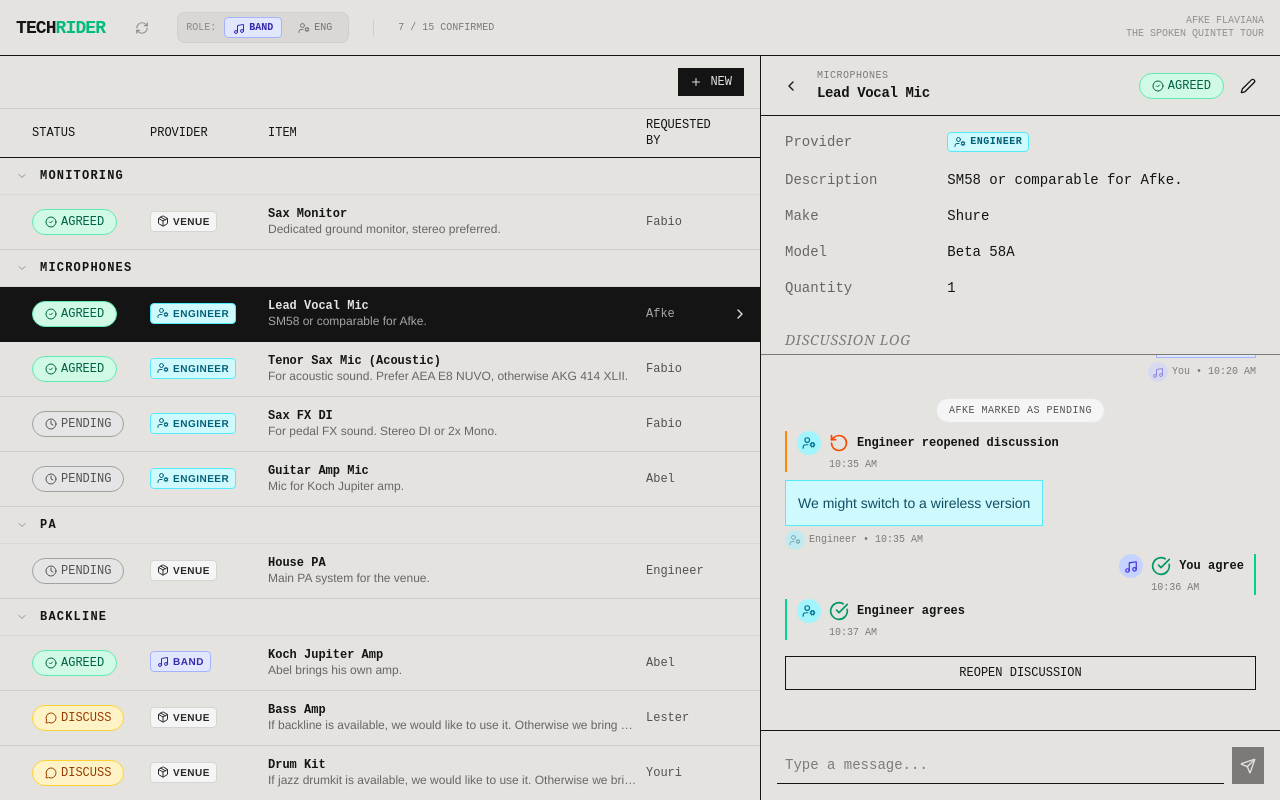
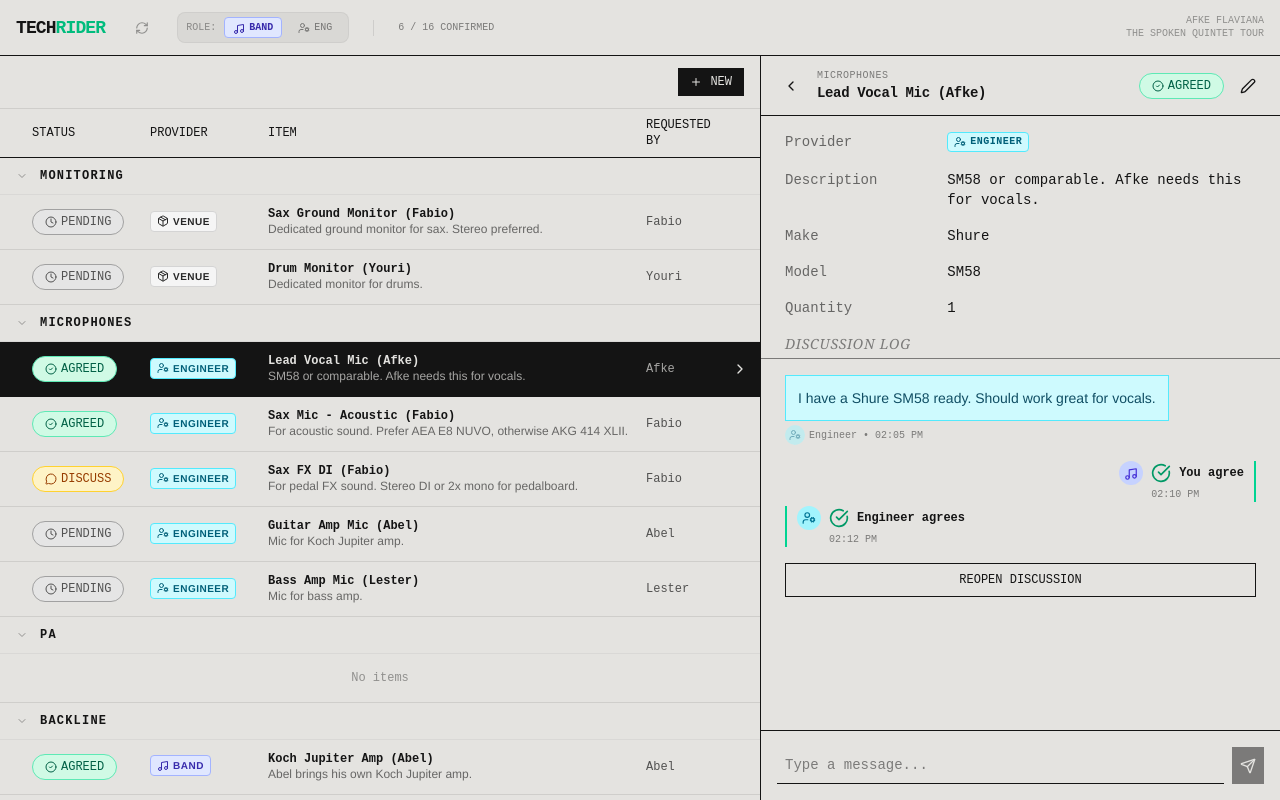
Before and after one commit to rikdewit/Miked-Briefing-System, a React (Vite) app: page / in a window 1280 px wide. Built offline with nearby package versions, Linux system fonts and the light colour scheme.

Commit message:
Updated mock data

```diff
--- a/src/types.ts
+++ b/src/types.ts
@@ -85,65 +85,65 @@ export const MOCK_GLOBAL_MESSAGES: ChatMessage[] = [
     id: 'g1',
     author: 'Afke',
     role: 'BAND',
-    text: 'Hi! Will there be a green room available for before the show?',
-    timestamp: '2023-10-26T09:28:00Z',
+    text: 'Hi! Sending the brief for Afke Flaviana: The Spoken Quintet tour. Let me know if you have questions about our setup.',
+    timestamp: '2025-03-01T14:00:00Z',
   },
   {
     id: 'g2',
     author: 'Engineer',
     role: 'ENGINEER',
-    text: "Yes, there's a small room backstage. I'll add hospitality items to the brief.",
-    timestamp: '2023-10-26T09:33:00Z',
+    text: 'Thanks for the details! I have most of the mics we need. Just checking on the jazz drumkit availability for Youri.',
+    timestamp: '2025-03-01T14:15:00Z',
   },
   {
     id: 'g3',
     author: 'System',
     role: 'BAND',
     text: '',
-    timestamp: '2023-10-26T10:00:00Z',
+    timestamp: '2025-03-01T14:30:00Z',
     isSystemUpdate: true,
-    itemId: '7',
-    itemTitle: 'Bass Amp',
+    itemId: '5',
+    itemTitle: 'Jazz Drumkit',
     itemCategory: 'BACKLINE',
     updateType: 'STATUS_CHANGE',
     itemSnapshot: { previousStatus: 'PENDING', newStatus: 'DISCUSSING' },
   },
   {
     id: 'g4',
-    author: 'Lester',
+    author: 'Youri',
     role: 'BAND',
-    text: 'Just flagged the bass amp — hoping the venue has something decent.',
-    timestamp: '2023-10-26T10:01:00Z',
+    text: 'We prefer the house kit if available to save travel space. Otherwise we bring our own.',
+    timestamp: '2025-03-01T14:32:00Z',
   },
   {
     id: 'g5',
     author: 'System',
-    role: 'ENGINEER',
+    role: 'BAND',
     text: '',
-    timestamp: '2023-10-26T10:16:00Z',
+    timestamp: '2025-03-01T14:50:00Z',
     isSystemUpdate: true,
-    itemId: '4',
-    itemTitle: 'Sax Monitor',
-    itemCategory: 'MONITORING',
+    itemId: '9',
+    itemTitle: 'Sax FX DI',
+    itemCategory: 'MICROPHONES',
     updateType: 'STATUS_CHANGE',
     itemSnapshot: { previousStatus: 'PENDING', newStatus: 'DISCUSSING' },
   },
   {
     id: 'g6',
-    author: 'Engineer',
-    role: 'ENGINEER',
-    text: 'Heads up — I can only do mono monitors tonight. Should be fine for sax.',
-    timestamp: '2023-10-26T10:17:00Z',
+    author: 'Fabio',
+    role: 'BAND',
+    text: 'For the FX pedal, stereo is preferred but 2x mono works too if thats easier to set up.',
+    timestamp: '2025-03-01T14:52:00Z',
   },
 ];
 
 export const MOCK_ITEMS: BriefItem[] = [
-  // Afke (Vocals) - Example with reopen and mutual agreement
+  // Afke (Vocals)
   {
     id: '1',
     category: 'MICROPHONES',
-    title: 'Lead Vocal Mic',
-    description: 'SM58 or comparable for Afke.',
+    title: 'Lead Vocal Mic (Afke)',
+    description: 'SM58 or comparable. Afke needs this for vocals.',
     provider: 'ENGINEER',
     status: 'AGREED',
     requestedBy: 'Afke',
@@ -154,62 +154,35 @@ export const MOCK_ITEMS: BriefItem[] = [
         id: 'c-vocal-1',
         author: 'Engineer',
         role: 'ENGINEER',
-        text: 'changed specs to Shure Beta 58A',
-        timestamp: '2023-10-26T10:15:00Z',
-        type: 'ITEM_REVISION',
-        previousData: { specs: { make: 'Shure', model: 'SM58', quantity: 1 } },
-        newData: { specs: { make: 'Shure', model: 'Beta 58A', quantity: 1 } }
+        text: 'I have a Shure SM58 ready. Should work great for vocals.',
+        timestamp: '2025-03-01T14:05:00Z',
+        type: 'TEXT'
       },
       {
         id: 'c-vocal-2',
         author: 'Afke',
         role: 'BAND',
-        text: 'even better!',
-        timestamp: '2023-10-26T10:20:00Z',
-        type: 'TEXT'
+        text: '',
+        timestamp: '2025-03-01T14:10:00Z',
+        isCurrentSpecAgreement: true
       },
       {
         id: 'c-vocal-3',
-        author: 'Afke',
-        role: 'BAND',
-        text: 'agreed — waiting for Engineer confirmation',
-        timestamp: '2023-10-26T10:21:00Z',
-        type: 'STATUS_CHANGE',
-        newStatus: 'PENDING',
-        waitingFor: 'ENGINEER'
-      },
-      {
-        id: 'c-vocal-4',
-        author: 'Engineer',
-        role: 'ENGINEER',
-        text: 'We might switch to a wireless version',
-        timestamp: '2023-10-26T10:35:00Z',
-        isReopenExplanation: true
-      },
-      {
-        id: 'c-vocal-5',
-        author: 'Afke',
-        role: 'BAND',
-        text: '',
-        timestamp: '2023-10-26T10:36:00Z',
-        isCurrentSpecAgreement: true
-      },
-      {
-        id: 'c-vocal-6',
         author: 'Engineer',
         role: 'ENGINEER',
         text: '',
-        timestamp: '2023-10-26T10:37:00Z',
+        timestamp: '2025-03-01T14:12:00Z',
         isCurrentSpecAgreement: true
       }
     ],
-    specs: { make: 'Shure', model: 'Beta 58A', quantity: 1 }
+    specs: { make: 'Shure', model: 'SM58', quantity: 1 }
   },
-  // Fabio (Sax)
+
+  // Fabio (Tenor Sax) - Acoustic Mic
   {
     id: '2',
     category: 'MICROPHONES',
-    title: 'Tenor Sax Mic (Acoustic)',
+    title: 'Sax Mic - Acoustic (Fabio)',
     description: 'For acoustic sound. Prefer AEA E8 NUVO, otherwise AKG 414 XLII.',
     provider: 'ENGINEER',
     status: 'AGREED',
@@ -218,122 +191,145 @@ export const MOCK_ITEMS: BriefItem[] = [
     assignedTo: 'Engineer',
     comments: [
       {
-        id: 'c-sax-2-1',
+        id: 'c-sax-1',
         author: 'Engineer',
         role: 'ENGINEER',
-        text: 'proposed a change:\nSpecs updated',
-        timestamp: '2023-10-26T10:10:00Z',
-        type: 'ITEM_REVISION',
-        previousData: { specs: { make: 'AEA', model: 'E8', quantity: 1 } },
-        newData: { specs: { make: 'AEA', model: 'E8 NUVO', quantity: 1 } }
-      },
-      {
-        id: 'c-sax-2-2',
-        author: 'Fabio',
-        role: 'BAND',
-        text: 'perfect upgrade!',
-        timestamp: '2023-10-26T10:11:00Z',
+        text: 'I have the AEA E8 NUVO available. Perfect choice for tenor sax.',
+        timestamp: '2025-03-01T14:08:00Z',
         type: 'TEXT'
       },
       {
-        id: 'c-sax-2-3',
+        id: 'c-sax-2',
+        author: 'Fabio',
+        role: 'BAND',
+        text: "Excellent! That's exactly what we need.",
+        timestamp: '2025-03-01T14:10:00Z',
+        type: 'TEXT'
+      },
+      {
+        id: 'c-sax-3',
         author: 'Fabio',
         role: 'BAND',
         text: '',
-        timestamp: '2023-10-26T10:12:00Z',
+        timestamp: '2025-03-01T14:11:00Z',
         isCurrentSpecAgreement: true
       },
       {
-        id: 'c-sax-2-4',
+        id: 'c-sax-4',
         author: 'Engineer',
         role: 'ENGINEER',
         text: '',
-        timestamp: '2023-10-26T10:13:00Z',
+        timestamp: '2025-03-01T14:13:00Z',
         isCurrentSpecAgreement: true
       }
     ],
     specs: { make: 'AEA', model: 'E8 NUVO', quantity: 1 }
   },
+
+  // Fabio (Tenor Sax) - FX DI
   {
     id: '3',
     category: 'MICROPHONES',
-    title: 'Sax FX DI',
-    description: 'For pedal FX sound. Stereo DI or 2x Mono.',
+    title: 'Sax FX DI (Fabio)',
+    description: 'For pedal FX sound. Stereo DI or 2x mono for pedalboard.',
     provider: 'ENGINEER',
+    status: 'DISCUSSING',
+    requestedBy: 'Fabio',
+    createdBy: 'BAND',
+    assignedTo: 'Engineer',
+    comments: [
+      {
+        id: 'c-fx-1',
+        author: 'Fabio',
+        role: 'BAND',
+        text: 'We need a DI for the FX pedal output. Stereo is preferred but 2x mono works too.',
+        timestamp: '2025-03-01T14:30:00Z',
+        type: 'TEXT'
+      },
+      {
+        id: 'c-fx-2',
+        author: 'Engineer',
+        role: 'ENGINEER',
+        text: 'I can do stereo DI. Will set that up for you.',
+        timestamp: '2025-03-01T14:45:00Z',
+        type: 'TEXT'
+      }
+    ],
+    specs: { quantity: 1, notes: 'Stereo DI for FX pedal' }
+  },
+
+  // Fabio (Tenor Sax) - Monitor
+  {
+    id: '4',
+    category: 'MONITORING',
+    title: 'Sax Ground Monitor (Fabio)',
+    description: 'Dedicated ground monitor for sax. Stereo preferred.',
+    provider: 'VENUE',
     status: 'PENDING',
     requestedBy: 'Fabio',
     createdBy: 'BAND',
     pendingConfirmationFrom: 'ENGINEER',
     assignedTo: 'Engineer',
-    comments: [],
-    specs: { quantity: 2, notes: 'Stereo DI' }
+    comments: [
+      {
+        id: 'c-mon-1',
+        author: 'Fabio',
+        role: 'BAND',
+        text: 'I really need a dedicated monitor to hear myself properly. Stereo is ideal.',
+        timestamp: '2025-03-01T14:25:00Z',
+        type: 'TEXT'
+      },
+      {
+        id: 'c-mon-2',
+        author: 'Fabio',
+        role: 'BAND',
+        text: 'agreed — waiting for Engineer confirmation',
+        timestamp: '2025-03-01T14:27:00Z',
+        type: 'STATUS_CHANGE',
+        newStatus: 'PENDING',
+        waitingFor: 'ENGINEER'
+      }
+    ],
+    specs: { quantity: 1, notes: 'Stereo wedge preferred' }
   },
+
+  // Abel (Guitar) - Amp
   {
-    id: '4',
-    category: 'MONITORING',
-    title: 'Sax Monitor',
-    description: 'Dedicated ground monitor, stereo preferred.',
-    provider: 'VENUE',
+    id: '5',
+    category: 'BACKLINE',
+    title: 'Koch Jupiter Amp (Abel)',
+    description: 'Abel brings his own Koch Jupiter amp.',
+    provider: 'BAND',
     status: 'AGREED',
-    requestedBy: 'Fabio',
+    requestedBy: 'Abel',
     createdBy: 'BAND',
     assignedTo: 'Engineer',
     comments: [
       {
-        id: 'c-sax-mon-1',
-        author: 'Engineer',
-        role: 'ENGINEER',
-        text: "I can't do stereo monitors, is mono okay?",
-        timestamp: '2023-10-26T10:30:00Z',
+        id: 'c-amp-1',
+        author: 'Abel',
+        role: 'BAND',
+        text: 'I bring my own Koch Jupiter. Just need to mic it up.',
+        timestamp: '2025-03-01T14:20:00Z',
         type: 'TEXT'
       },
       {
-        id: 'c-sax-mon-2',
-        author: 'Fabio',
-        role: 'BAND',
-        text: "That's fine.",
-        timestamp: '2023-10-26T10:35:00Z',
-        type: 'TEXT'
-      },
-      {
-        id: 'c-sax-mon-3',
-        author: 'Fabio',
-        role: 'BAND',
-        text: 'agreed — waiting for Engineer confirmation',
-        timestamp: '2023-10-26T10:36:00Z',
-        type: 'STATUS_CHANGE',
-        newStatus: 'PENDING',
-        waitingFor: 'ENGINEER'
-      },
-      {
-        id: 'c-sax-mon-4',
+        id: 'c-amp-2',
         author: 'Engineer',
         role: 'ENGINEER',
         text: '',
-        timestamp: '2023-10-26T10:37:00Z',
-        type: 'STATUS_CHANGE',
-        newStatus: 'AGREED'
+        timestamp: '2025-03-01T14:22:00Z',
+        isCurrentSpecAgreement: true
       }
     ],
-    specs: { quantity: 1, notes: 'Mono wedge' }
+    specs: { make: 'Koch', model: 'Jupiter', quantity: 1 }
   },
-  // Abel (Guitar)
-  {
-    id: '5',
-    category: 'POWER',
-    title: 'Guitar Power',
-    description: 'Power point for Pedalboard.',
-    provider: 'VENUE',
-    status: 'AGREED',
-    requestedBy: 'Abel',
-    assignedTo: 'Engineer',
-    comments: [],
-    specs: { quantity: 1 }
-  },
+
+  // Abel (Guitar) - Amp Mic
   {
     id: '6',
     category: 'MICROPHONES',
-    title: 'Guitar Amp Mic',
+    title: 'Guitar Amp Mic (Abel)',
     description: 'Mic for Koch Jupiter amp.',
     provider: 'ENGINEER',
     status: 'PENDING',
@@ -341,158 +337,221 @@ export const MOCK_ITEMS: BriefItem[] = [
     createdBy: 'BAND',
     pendingConfirmationFrom: 'ENGINEER',
     assignedTo: 'Engineer',
-    comments: [],
-    specs: { quantity: 1 }
+    comments: [
+      {
+        id: 'c-guitar-mic-1',
+        author: 'Engineer',
+        role: 'ENGINEER',
+        text: 'I will mic your amp with a Shure SM57. Standard setup for guitar.',
+        timestamp: '2025-03-01T14:23:00Z',
+        type: 'TEXT'
+      }
+    ],
+    specs: { make: 'Shure', model: 'SM57', quantity: 1 }
   },
+
+  // Abel (Guitar) - Power
   {
-    id: '6b',
-    category: 'BACKLINE',
-    title: 'Koch Jupiter Amp',
-    description: 'Abel brings his own amp.',
-    provider: 'BAND',
+    id: '7',
+    category: 'POWER',
+    title: 'Guitar Pedalboard Power (Abel)',
+    description: 'Power point for Abel pedalboard.',
+    provider: 'VENUE',
     status: 'AGREED',
     requestedBy: 'Abel',
+    createdBy: 'BAND',
     assignedTo: 'Engineer',
     comments: [],
-    specs: { make: 'Koch', model: 'Jupiter', quantity: 1 }
+    specs: { quantity: 1, notes: 'Stage left area' }
   },
-  // Lester (Bass)
+
+  // Lester (Bass) - Bass Amp
   {
-    id: '7',
+    id: '8',
     category: 'BACKLINE',
-    title: 'Bass Amp',
-    description: 'If backline is available, we would like to use it. Otherwise we bring our own.',
+    title: 'Bass Amp (Lester)',
+    description: 'If backline is available, we prefer to use it. Otherwise we bring our own.',
     provider: 'VENUE',
     status: 'DISCUSSING',
     requestedBy: 'Lester',
+    createdBy: 'BAND',
     assignedTo: 'Engineer',
     comments: [
       {
-        id: 'c1',
+        id: 'c-bass-1',
         author: 'Lester',
         role: 'BAND',
-        text: 'Do you have a bass amp available?',
-        timestamp: '2023-10-26T10:00:00Z'
+        text: 'Do you have a decent bass amp available? We can bring our own if needed.',
+        timestamp: '2025-03-01T14:18:00Z',
+        type: 'TEXT'
+      },
+      {
+        id: 'c-bass-2',
+        author: 'Engineer',
+        role: 'ENGINEER',
+        text: 'We have a Markbass combo available. Good for your needs?',
+        timestamp: '2025-03-01T14:35:00Z',
+        type: 'TEXT'
       }
     ],
-    specs: { notes: 'House amp preferred' }
+    specs: { notes: 'House amp or band gear' }
   },
+
+  // Lester (Bass) - Amp Mic
   {
-    id: '8',
+    id: '9',
+    category: 'MICROPHONES',
+    title: 'Bass Amp Mic (Lester)',
+    description: 'Mic for bass amp.',
+    provider: 'ENGINEER',
+    status: 'PENDING',
+    requestedBy: 'Lester',
+    createdBy: 'BAND',
+    pendingConfirmationFrom: 'ENGINEER',
+    assignedTo: 'Engineer',
+    comments: [],
+    specs: { make: 'Shure', model: 'SM7B', quantity: 1 }
+  },
+
+  // Lester (Bass) - Power
+  {
+    id: '10',
     category: 'POWER',
-    title: 'Bass Power',
-    description: 'Power point for Pedalboard.',
+    title: 'Bass Pedalboard Power (Lester)',
+    description: 'Power point for Lester pedalboard.',
     provider: 'VENUE',
     status: 'AGREED',
     requestedBy: 'Lester',
+    createdBy: 'BAND',
     assignedTo: 'Engineer',
     comments: [],
-    specs: { quantity: 1 }
+    specs: { quantity: 1, notes: 'Stage right area' }
   },
-  // Youri (Drums)
+
+  // Youri (Drums) - Jazz Drumkit
   {
-    id: '9',
+    id: '11',
     category: 'BACKLINE',
-    title: 'Drum Kit',
-    description: 'If jazz drumkit is available, we would like to use it. Otherwise we bring our own.',
+    title: 'Jazz Drumkit (Youri)',
+    description: 'If jazz drumkit is available at the venue, we prefer to use it to save travel space.',
     provider: 'VENUE',
     status: 'DISCUSSING',
     requestedBy: 'Youri',
+    createdBy: 'BAND',
     assignedTo: 'Engineer',
     comments: [
-       {
-        id: 'c2',
+      {
+        id: 'c-drums-1',
         author: 'Youri',
         role: 'BAND',
-        text: 'Prefer house kit to save travel space.',
-        timestamp: '2023-10-26T10:05:00Z'
+        text: 'Prefer a house jazz kit if available to save transport space. Otherwise we bring our own.',
+        timestamp: '2025-03-01T14:20:00Z',
+        type: 'TEXT'
       }
     ],
-    specs: { notes: 'Jazz kit' }
+    specs: { notes: 'Jazz configuration (22" kick, smaller tom sizes)' }
   },
-  // General / Hospitality
+
+  // Youri (Drums) - Drum Monitoring
   {
-    id: '10',
+    id: '12',
+    category: 'MONITORING',
+    title: 'Drum Monitor (Youri)',
+    description: 'Dedicated monitor for drums.',
+    provider: 'VENUE',
+    status: 'PENDING',
+    requestedBy: 'Youri',
+    createdBy: 'BAND',
+    pendingConfirmationFrom: 'ENGINEER',
+    assignedTo: 'Engineer',
+    comments: [],
+    specs: { quantity: 1, notes: 'For kick drum and bass reference' }
+  },
+
+  // Stage Setup
+  {
+    id: '13',
     category: 'STAGE',
     title: 'Music Stands',
-    description: 'If available, we would like to use them.',
+    description: 'If available, we would like to use music stands.',
     provider: 'VENUE',
     status: 'PENDING',
     requestedBy: 'Band',
     createdBy: 'BAND',
     pendingConfirmationFrom: 'ENGINEER',
     assignedTo: 'Engineer',
-    comments: [],
-    specs: { quantity: 5 }
+    comments: [
+      {
+        id: 'c-stands-1',
+        author: 'Engineer',
+        role: 'ENGINEER',
+        text: 'Do you need these for sheet music during the set?',
+        timestamp: '2025-03-01T14:40:00Z',
+        type: 'TEXT'
+      }
+    ],
+    specs: { quantity: 5, notes: 'For Afke, Fabio, Abel, Lester, and spare' }
   },
+
+  // Hospitality
   {
-    id: '11',
+    id: '14',
+    category: 'HOSPITALITY',
+    title: 'Beverages & Catering',
+    description: 'Water, coffee, and drinks during setup and show.',
+    provider: 'VENUE',
+    status: 'PENDING',
+    requestedBy: 'Band',
+    createdBy: 'BAND',
+    pendingConfirmationFrom: 'ENGINEER',
+    assignedTo: 'Engineer',
+    comments: [
+      {
+        id: 'c-drinks-1',
+        author: 'Engineer',
+        role: 'ENGINEER',
+        text: 'I can arrange water and coffee. Will prepare it before soundcheck.',
+        timestamp: '2025-03-01T14:50:00Z',
+        type: 'TEXT'
+      }
+    ],
+    specs: { notes: '5 band members + water, coffee, tea' }
+  },
+
+  {
+    id: '15',
     category: 'HOSPITALITY',
     title: 'Crew Meals',
-    description: '4x no restrictions, 1x vegan.',
+    description: '4x no dietary restrictions, 1x vegan.',
     provider: 'VENUE',
     status: 'DISCUSSING',
     requestedBy: 'Band',
+    createdBy: 'BAND',
     assignedTo: 'Engineer',
     comments: [
       {
         id: 'c-meals-1',
         author: 'Engineer',
         role: 'ENGINEER',
-        text: 'can I have food too?!',
-        timestamp: '2023-10-26T11:00:00Z',
+        text: 'Can you let me know the vegan options available? And yes, Afke, you can eat too! 😄',
+        timestamp: '2025-03-01T14:55:00Z',
         type: 'TEXT'
       }
     ],
-    specs: { quantity: 5 }
+    specs: { quantity: 5, notes: '4 regular, 1 vegan' }
   },
+
   {
-    id: '12',
+    id: '16',
     category: 'HOSPITALITY',
     title: 'Parking',
-    description: '1 parking spot required.',
+    description: '1 parking spot for the vehicle.',
     provider: 'VENUE',
     status: 'AGREED',
     requestedBy: 'Band',
+    createdBy: 'BAND',
     assignedTo: 'Engineer',
     comments: [],
-    specs: { quantity: 1 }
-  },
-  // Engineer Added Items
-  {
-    id: '13',
-    category: 'PA',
-    title: 'House PA',
-    description: 'Main PA system for the venue.',
-    provider: 'VENUE',
-    status: 'PENDING',
-    requestedBy: 'Engineer',
-    createdBy: 'ENGINEER',
-    pendingConfirmationFrom: 'BAND',
-    assignedTo: 'Engineer',
-    comments: [
-      {
-        id: 'c-pa-1',
-        author: 'Engineer',
-        role: 'ENGINEER',
-        text: 'Suggest using the house PA of Fifth NRE.',
-        timestamp: '2023-10-26T09:00:00Z',
-        type: 'TEXT'
-      }
-    ],
-    specs: { notes: 'Fifth NRE House System' }
-  },
-  {
-    id: '14',
-    category: 'STAGE',
-    title: 'Stage Size',
-    description: 'The stage will be 5 x 3 meters, is that big enough for you?',
-    provider: 'VENUE',
-    status: 'DISCUSSING',
-    requestedBy: 'Engineer',
-    createdBy: 'ENGINEER',
-    assignedTo: 'Engineer',
-    comments: [],
-    specs: { notes: '5m x 3m' }
+    specs: { quantity: 1, notes: 'Close to load-in area' }
   }
 ];
```
